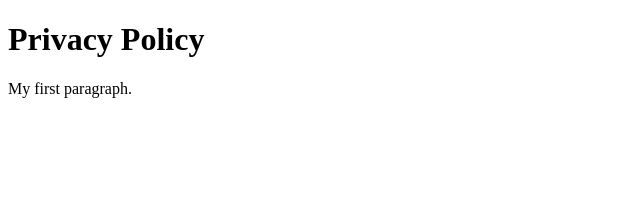
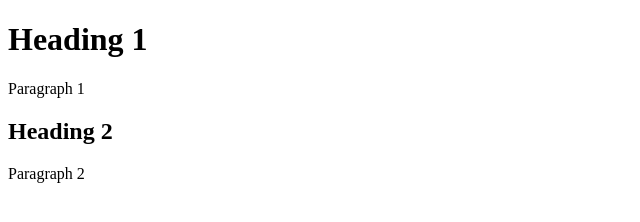
Before and after one commit to rhinotechie/tabletop-planner-privacy, a plain HTML site: page index.html in a window 1280 px wide. Shown: the whole page, without its empty margins (0-640 px from the left). Drawn offline with Linux system fonts and the light colour scheme.

Commit message:
updates starting html

```diff
--- a/index.html
+++ b/index.html
@@ -1,9 +1,17 @@
-<!DOCTYPE html>
-<html>
+<!doctype html>
+
+<html lang="en">
+<head>
+  <meta charset="utf-8">
+  <meta name="viewport" content="width=device-width, initial-scale=1">
+
+  <title>Privacy Policy</title>
+</head>
+
 <body>
-
-<h1>Privacy Policy</h1>
-<p>My first paragraph.</p>
-
+  <h1>Heading 1</h1>
+  <p>Paragraph 1</p>
+  <h2>Heading 2</h2>
+  <p>Paragraph 2</p>
 </body>
 </html>
```
